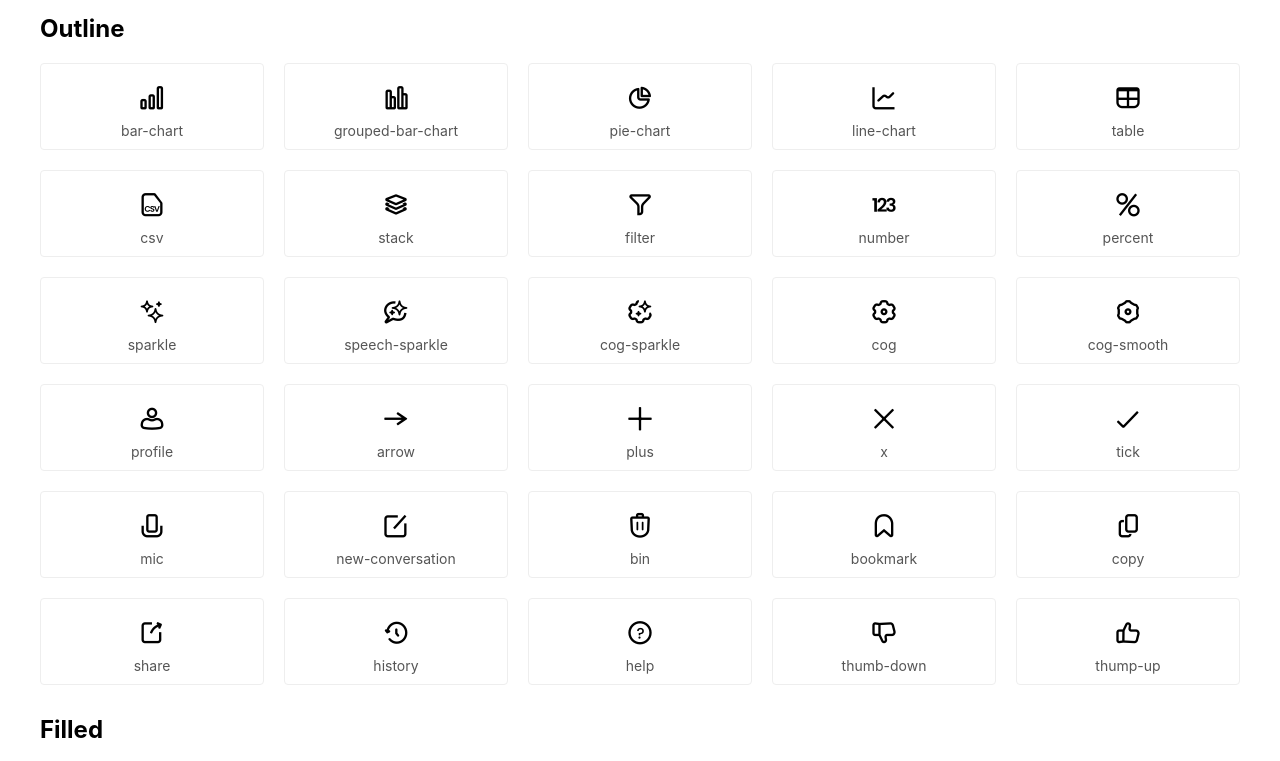
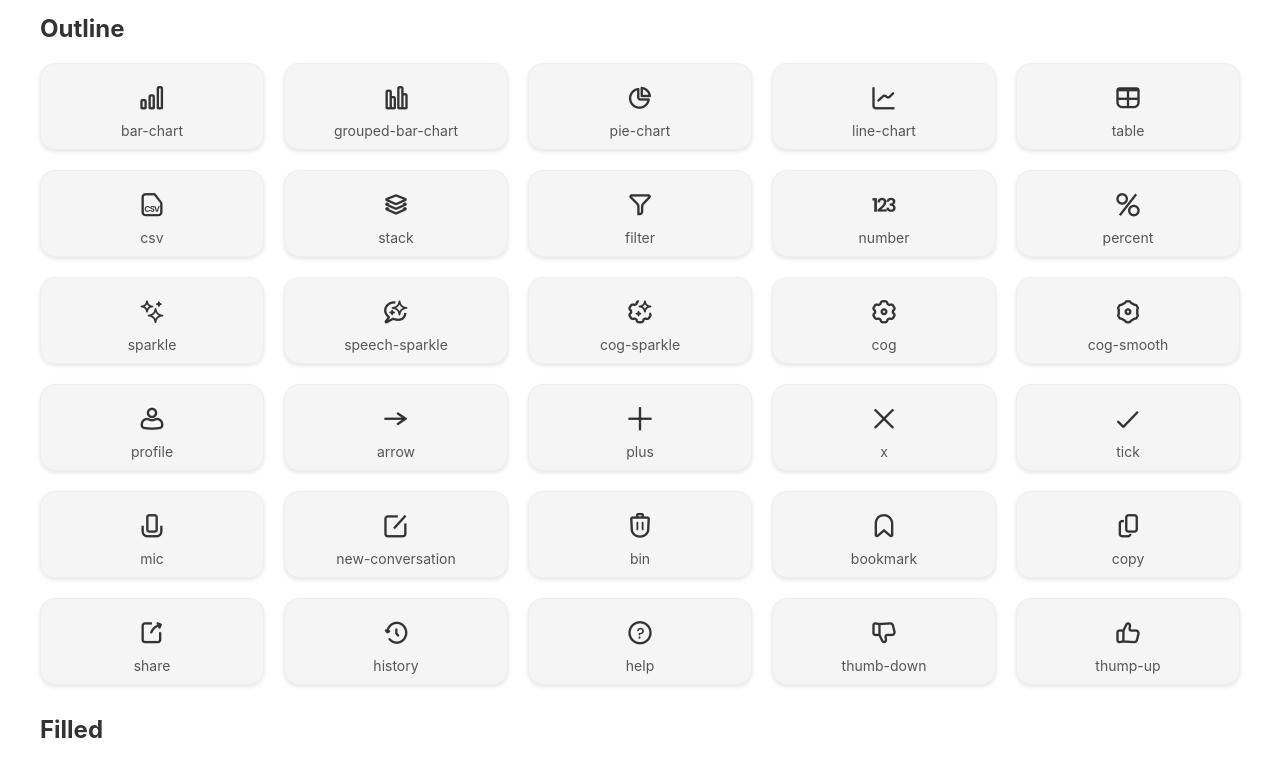
Before and after one commit to xdrcft8000/adaicons, a website: page example.html in a window 1280 px wide. Shown: the part 105-866 px from the top of the page. Drawn offline with Linux system fonts and the light colour scheme; files whose address does not match are found by name.

Commit message:
update readme

```diff
--- a/example.html
+++ b/example.html
@@ -10,7 +10,9 @@
       font-family: -apple-system, BlinkMacSystemFont, 'Segoe UI', Roboto, Oxygen, Ubuntu, Cantarell, 'Open Sans', 'Helvetica Neue', sans-serif;
       max-width: 1200px;
       margin: 0 auto;
-      padding: 20px;
+      padding: 20px 40px;
+      background-color: #ffffff;
+      color: #333333;
     }
     h1, h2 {
       margin-top: 30px;
@@ -26,8 +28,10 @@
       flex-direction: column;
       align-items: center;
       padding: 10px;
+      background-color: #f5f5f5;
+      box-shadow: 0 2px 4px rgba(0, 0, 0, 0.1);
       border: 1px solid #eee;
-      border-radius: 4px;
+      border-radius: 15px;
     }
     .icon-item i {
       font-size: 28px;
@@ -39,6 +43,7 @@
     }
   </style>
 </head>
+
 <body>
   <h1>adaicons</h1>
 
--- a/package.json
+++ b/package.json
@@ -1,9 +1,13 @@
 {
   "name": "adaicons",
-  "version": "2.0.0",
+  "version": "2.0.1",
   "description": "A modern and mature icon pack inspired by MS copilot with a focus on data and AI.",
   "main": "index.js",
   "style": "style.css",
+  "repository": {
+    "type": "git",
+    "url": "git+https://github.com/xdrcft8000/adaicons.git"
+  },
   "files": [
     "fonts/",
     "style.css",
```
Also changed, not shown: README.md.
